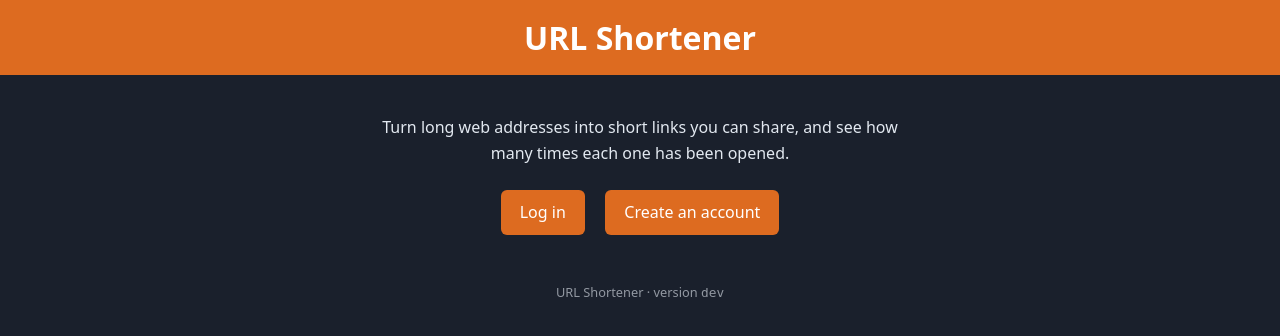
After one commit to Sakada727/SWE40006-Assignment, a Flask app: template templates/index.html in a window 1280 px wide. The commit adds this page. Shown: the top 336 px of the page. Run offline with Flask 3, Linux system fonts and the light colour scheme; the template is opened without the code that fills it, so the values that code supplies are empty; some libraries are stand-ins or nearby versions.

Commit message:
Make /health check the database and report the deployed commit
/health ran no query, so production DB connectivity was never verified and
a deploy with a broken DATABASE_URL would pass its health check. It now runs
SELECT 1, returns 503 when the database is unreachable, and reports the
GIT_SHA baked into the image (previously passed with -e but never read).

Also replaces the "Hello, world!" index with a home page, adds a version
footer to every page, fixes the register page heading, and makes table
creation safe when several gunicorn threads start at once.

```diff
--- a/app.py
+++ b/app.py
@@ -1,7 +1,10 @@
 import os
+import threading
 
 from flask import Flask, abort, jsonify, redirect, render_template, request, url_for
 from flask_login import LoginManager, current_user, login_required, login_user, logout_user
+from sqlalchemy import text
+from sqlalchemy.exc import SQLAlchemyError
 
 from models import Link, Task, User, db, generate_short_code, validate_title, validate_url
 
@@ -24,8 +27,15 @@ def create_app(config=None):
     )
     if not app.config.get("SECRET_KEY"):
         app.config["SECRET_KEY"] = os.environ.get("SECRET_KEY", "dev-secret-change-me")
+    # The commit this image was built from (baked in by the Dockerfile), so every
+    # environment can report exactly which version it is running.
+    app.config.setdefault("GIT_SHA", os.environ.get("GIT_SHA", "dev"))
 
     db.init_app(app)
+
+    @app.context_processor
+    def inject_version():
+        return {"app_version": app.config["GIT_SHA"][:7]}
 
     login_manager = LoginManager()
     login_manager.login_view = "login"
@@ -42,14 +52,26 @@ def create_app(config=None):
             return jsonify({"error": "Login required."}), 401
         return redirect(url_for("login", next=request.path))
 
+    tables_lock = threading.Lock()
+
     def ensure_tables():  # create the tables the first time they are needed
-        if not app.config.get("_TABLES_READY"):
-            db.create_all()
+        if app.config.get("_TABLES_READY"):
+            return
+        with tables_lock:  # gunicorn runs several threads; only one should create tables
+            if app.config.get("_TABLES_READY"):
+                return
+            try:
+                db.create_all()
+            except SQLAlchemyError:
+                # Another gunicorn worker created the same table a moment earlier.
+                # Its CREATE has committed by now, so a second pass finds the tables.
+                db.session.rollback()
+                db.create_all()
             app.config["_TABLES_READY"] = True
 
     @app.before_request   # runs before every request for pages that use the database
     def prepare_database():
-        if request.path.startswith(
+        if request.path == "/" or request.path.startswith(
             ("/tasks", "/links", "/s/", "/api/", "/login", "/register", "/logout")
         ):
             ensure_tables()
@@ -107,11 +129,23 @@ def create_app(config=None):
 
     @app.route("/")
     def index():
-        return "Hello, world!"
+        return render_template("index.html")
 
     @app.route("/health")
     def health():
-        return {"status": "ok"}
+        """Used by Docker, the deploy health check and the smoke test.
+
+        It runs a real query, so a deploy whose container cannot reach its
+        database fails the health check and is rolled back.
+        """
+        body = {"version": app.config["GIT_SHA"]}
+        try:
+            db.session.execute(text("SELECT 1"))
+        except SQLAlchemyError:
+            app.logger.exception("Health check could not reach the database")
+            db.session.rollback()
+            return jsonify(status="error", database="unreachable", **body), 503
+        return jsonify(status="ok", database="ok", **body)
 
 
 
--- /dev/null
+++ b/templates/_footer.html
@@ -0,0 +1,3 @@
+<footer id="version-footer" style="text-align:center; margin:2rem 0 1rem; font-size:.8rem; opacity:.6">
+  URL Shortener &middot; version <code id="app-version">{{ app_version }}</code>
+</footer>
--- /dev/null
+++ b/templates/index.html
@@ -0,0 +1,31 @@
+<!doctype html>
+<html lang="en">
+<head>
+  <meta charset="utf-8">
+  <meta name="viewport" content="width=device-width, initial-scale=1">
+  <title>URL Shortener</title>
+  <style>
+    body { background:#1a202c; color:#e2e8f0; font-family:system-ui,sans-serif; margin:0; }
+    header { background:#dd6b20; padding:1rem 2rem; text-align:center; }
+    h1 { margin:0; color:#fff; }
+    main { max-width:560px; margin:2.5rem auto; padding:0 1rem; text-align:center; line-height:1.6; }
+    a.button { display:inline-block; margin:.5rem; padding:.6rem 1.2rem; border-radius:6px; background:#dd6b20; color:#fff; text-decoration:none; }
+    a { color:#f6ad55; }
+  </style>
+</head>
+<body>
+  <header><h1>URL Shortener</h1></header>
+  <main>
+    <p id="tagline">Turn long web addresses into short links you can share, and see how many times each one has been opened.</p>
+    {% if current_user.is_authenticated %}
+      <p>Signed in as {{ current_user.username }}.</p>
+      <a class="button" id="go-links" href="{{ url_for('links_page') }}">My links</a>
+      <a class="button" id="go-tasks" href="{{ url_for('tasks_page') }}">My tasks</a>
+    {% else %}
+      <a class="button" id="go-login" href="{{ url_for('login') }}">Log in</a>
+      <a class="button" id="go-register" href="{{ url_for('register') }}">Create an account</a>
+    {% endif %}
+  </main>
+  {% include "_footer.html" %}
+</body>
+</html>
--- a/templates/links.html
+++ b/templates/links.html
@@ -55,5 +55,6 @@
     <p>No links yet. Paste a long address above to create your first short link.</p>
     {% endif %}
   </main>
+  {% include "_footer.html" %}
 </body>
 </html>
--- a/templates/login.html
+++ b/templates/login.html
@@ -3,7 +3,7 @@
 <head>
   <meta charset="utf-8">
   <meta name="viewport" content="width=device-width, initial-scale=1">
-  <title>Log in - Url Shortener</title>
+  <title>Log in - URL Shortener</title>
   <style>
     body { background:#1a202c; color:#e2e8f0; font-family:system-ui,sans-serif; margin:0; }
     header { background:#dd6b20; padding:1rem 2rem; }
@@ -30,5 +30,6 @@
     </form>
     <p>No account? <a href="{{ url_for('register') }}">Register</a></p>
   </main>
+  {% include "_footer.html" %}
 </body>
 </html>
--- a/templates/register.html
+++ b/templates/register.html
@@ -3,7 +3,7 @@
 <head>
   <meta charset="utf-8">
   <meta name="viewport" content="width=device-width, initial-scale=1">
-  <title>Register - Url Shortener</title>
+  <title>Register - URL Shortener</title>
   <style>
     body { background:#1a202c; color:#e2e8f0; font-family:system-ui,sans-serif; margin:0; }
     header { background:#dd6b20; padding:1rem 2rem; }
@@ -17,7 +17,7 @@
   </style>
 </head>
 <body>
-  <header><h1>Task Tracker</h1></header>
+  <header><h1>URL Shortener</h1></header>
   <main>
     <h2>Create an account</h2>
     {% if error %}<p id="error">{{ error }}</p>{% endif %}
@@ -30,5 +30,6 @@
     </form>
     <p>Already registered? <a href="{{ url_for('login') }}">Log in</a></p>
   </main>
+  {% include "_footer.html" %}
 </body>
 </html>
--- a/templates/tasks.html
+++ b/templates/tasks.html
@@ -2,9 +2,10 @@
 <html lang="en">
 <head>
   <meta charset="utf-8">
+  <meta name="viewport" content="width=device-width, initial-scale=1">
   <title>Task Tracker</title>
   <style>
-    body { background-color: #1a202c; color: white; }
+    body { background-color: #1a202c; color: white; font-family: system-ui, sans-serif; margin: 0; }
     header { background-color: #dd6b20; color: white; padding: 20px; text-align: center; }
     main { padding: 20px; }
   </style>
@@ -45,5 +46,6 @@
       </li>
     {% endfor %}
   </ul>
+  {% include "_footer.html" %}
 </body>
 </html>
```
Also changed, not shown: Tests/e2e/test_tasks_e2e.py (+11 -0 lines), Tests/unit/test_health_unit.py (added, +45 -0 lines).
